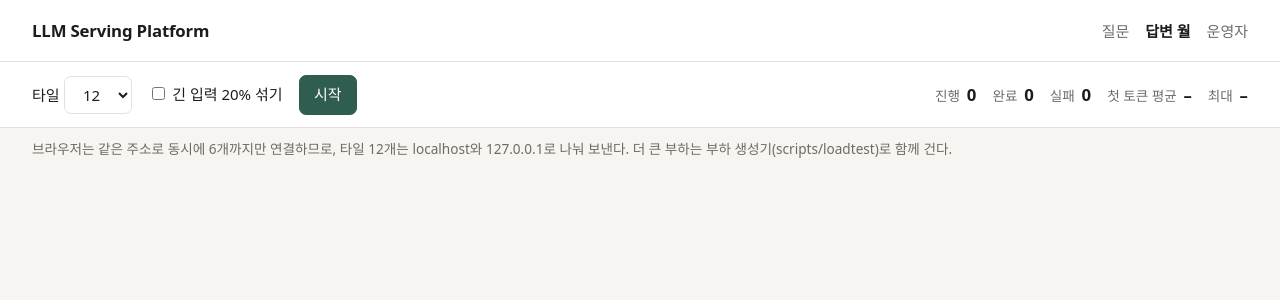
After one commit to JangSwan/boonsan-2-LLM, a Spring Boot app: page /wall.html in a window 1280 px wide. The commit adds this page. Shown: the top 300 px of the page. Run offline with Spring Boot 4, Linux system fonts and the light colour scheme.

Commit message:
[client] feat: 여러 질문의 답이 동시에 흘러나오는 답변 월 시연 화면
wall.html: 타일 6~12개가 서로 다른 질문을 보내고 순번 안내·첫 토큰·답변을 함께 보여 준다.
브라우저의 주소당 연결 6개 제한을 피하려고 localhost와 127.0.0.1로 나눠 보낸다. EA 화면이 아닌 시연 도구다.

Co-Authored-By: Claude Opus 5.5 <noreply@anthropic.com>
Claude-Session: https://claude.ai/code/session_01TWXADWBfafB7xyKZJ4Hnc5

```diff
--- a/client/src/main/resources/static/admin.html
+++ b/client/src/main/resources/static/admin.html
@@ -13,6 +13,7 @@
   <h1>LLM Serving Platform</h1>
   <nav>
     <a href="index.html">질문</a>
+    <a href="wall.html">답변 월</a>
     <a href="admin.html" aria-current="page">운영자</a>
   </nav>
 </header>
--- a/client/src/main/resources/static/css/app.css
+++ b/client/src/main/resources/static/css/app.css
@@ -122,6 +122,26 @@ ul#alerts li[data-kind^="recovery"] code { color: var(--accent); }
 
 .wide { grid-column: 1 / -1; }
 
+/* 답변 월 (시연 도구) */
+.wall-bar { display: flex; gap: 1rem; align-items: center; flex-wrap: wrap; padding: 0.8rem 2rem; background: var(--panel); border-bottom: 1px solid var(--line); }
+.wall-bar .spacer { flex: 1; }
+.wall-stat { color: var(--muted); font-size: 0.85rem; }
+.wall-stat b { color: var(--ink); font-variant-numeric: tabular-nums; font-size: 1.05rem; margin-left: 0.2rem; }
+.wall-note { padding: 0 2rem; margin: 0.6rem 0 0; }
+.wall { display: grid; grid-template-columns: repeat(auto-fill, minmax(320px, 1fr)); gap: 0.8rem; padding: 0.8rem 2rem 2rem; }
+.tile { background: var(--panel); border: 1px solid var(--line); border-top: 3px solid var(--line); border-radius: 10px; padding: 0.7rem 0.85rem; display: flex; flex-direction: column; height: 15rem; }
+.tile header { display: flex; gap: 0.5rem; align-items: baseline; padding: 0; border: 0; background: none; }
+.tile .q { font-size: 0.88rem; flex: 1; overflow: hidden; text-overflow: ellipsis; white-space: nowrap; }
+.tile .st { font-size: 0.75rem; font-weight: 600; color: var(--muted); white-space: nowrap; }
+.tile .a { flex: 1; overflow: auto; white-space: pre-wrap; font-size: 0.88rem; margin: 0.45rem 0; }
+.tile .m { font-family: var(--mono); font-size: 0.7rem; color: var(--muted); }
+.tile[data-kind=pending] { border-top-color: var(--warn); }
+.tile[data-kind=pending] .st { color: var(--warn); }
+.tile[data-kind=streaming] { border-top-color: var(--accent); }
+.tile[data-kind=streaming] .st { color: var(--accent); }
+.tile[data-kind=failed] { border-top-color: var(--bad); }
+.tile[data-kind=failed] .st, .tile[data-kind=failed] .a { color: var(--bad); }
+
 @media (max-width: 800px) {
   main.two { grid-template-columns: 1fr; }
   .stats { grid-template-columns: repeat(2, 1fr); }
--- a/client/src/main/resources/static/index.html
+++ b/client/src/main/resources/static/index.html
@@ -14,6 +14,7 @@
   <h1>LLM Serving Platform</h1>
   <nav>
     <a href="index.html" aria-current="page">질문</a>
+    <a href="wall.html">답변 월</a>
     <a href="admin.html">운영자</a>
   </nav>
 </header>
--- /dev/null
+++ b/client/src/main/resources/static/js/AnswerWall.js
@@ -0,0 +1,212 @@
+/**
+ * 답변 월 (시연 도구, EA 화면 아님): 타일마다 서로 다른 질문을 보내고, 순번 안내 → 첫 토큰 → 답변이
+ * 동시에 흘러나오는 모습을 보여 준다. 답이 끝나면 잠시 뒤 다음 질문을 보낸다. 업무 판단은 하지 않는다.
+ */
+const WALL_QUESTIONS = [
+  '대한민국의 수도는 어디이고, 그 도시의 특징을 두 문장으로 알려줘.',
+  '사과와 배의 차이를 세 가지로 정리해줘.',
+  '17 곱하기 23은 얼마야? 계산 과정도 보여줘.',
+  '좋은 아침 습관 세 가지를 추천해줘.',
+  '파이썬과 자바의 차이를 짧게 설명해줘.',
+  '고양이가 상자를 좋아하는 이유를 설명해줘.',
+  '비가 오는 날 실내에서 할 수 있는 활동 다섯 가지를 알려줘.',
+  '광합성을 초등학생에게 설명하듯 말해줘.',
+  '소프트웨어 아키텍처에서 품질 속성이 무엇인지 설명해줘.',
+  '큐(queue)와 스택(stack)의 차이를 예시와 함께 알려줘.',
+  '지구에서 달까지의 거리는 대략 얼마야?',
+  '시험 전날 효과적으로 복습하는 방법을 알려줘.',
+  '김치찌개를 맛있게 끓이는 요령을 세 가지 알려줘.',
+  'HTTP와 HTTPS의 차이를 한 문단으로 설명해줘.',
+  '봄, 여름, 가을, 겨울을 각각 한 단어로 표현해줘.',
+  '1부터 10까지 더하면 얼마야?',
+  '운동을 꾸준히 하는 팁을 알려줘.',
+  '로드 밸런서가 하는 일을 쉽게 설명해줘.',
+  '바다가 파란 이유를 설명해줘.',
+  '영어 공부를 시작하는 사람에게 조언 한마디 해줘.',
+  '캐시(cache)가 무엇인지 비유를 들어 설명해줘.',
+  '여행 짐을 쌀 때 빠뜨리기 쉬운 물건을 알려줘.',
+  '"감사합니다"를 영어, 일본어, 중국어로 알려줘.',
+  '좋은 팀 프로젝트 회의를 위한 규칙 세 가지를 제안해줘.',
+  '컴퓨터의 CPU와 GPU는 어떻게 다른지 설명해줘.',
+  '하루에 물을 얼마나 마시는 게 좋은지 알려줘.',
+  '짧은 응원 메시지를 하나 써줘.',
+  '장애 복구 시간(RTO)이 무엇인지 설명해줘.',
+  '책을 빨리 읽는 방법이 있을까?',
+  '3, 5, 8, 13 다음 숫자는 무엇이고 왜 그런지 알려줘.',
+  '가을에 가볼 만한 국내 여행지를 세 곳 추천해줘.',
+  '대기열(queue)에서 순번을 안내하는 것이 왜 중요한지 설명해줘.',
+];
+
+/** 보고서의 긴 입력(약 4,000토큰): 대화 누적·문서 붙여넣기를 흉내 낸 본문 */
+const WALL_LONG = '다음은 지난 회의 기록입니다. 서비스 이용자가 늘면서 응답 지연과 대기열 관리가 중요해졌고, '
+  .repeat(90) + '\n위 기록을 세 문장으로 요약해줘.';
+
+class AnswerTile {
+  constructor(wall, index, baseUrl) {
+    this.wall = wall;
+    this.index = index;
+    this.el = document.createElement('article');
+    this.el.className = 'tile';
+    this.el.innerHTML = '<header><b class="q"></b><span class="st"></span></header><div class="a"></div><footer class="m"></footer>';
+    this.q = this.el.querySelector('.q');
+    this.st = this.el.querySelector('.st');
+    this.a = this.el.querySelector('.a');
+    this.m = this.el.querySelector('.m');
+    this.host = new URL(baseUrl).host;
+    this.sse = new SseClient(baseUrl, (e) => this.onEvent(e));
+    this.round = 0;
+  }
+
+  async run() {
+    while (this.wall.running) {
+      const long = this.wall.mixLong.checked && Math.random() < 0.2;
+      const question = long ? WALL_LONG : WALL_QUESTIONS[(this.index * 7 + this.round++) % WALL_QUESTIONS.length];
+      await this.ask(question, long);
+      if (this.wall.running) await new Promise((r) => setTimeout(r, 1500));
+    }
+  }
+
+  async ask(question, long) {
+    this.q.textContent = long ? `[긴 입력 약 4,000토큰] ${question.slice(-16)}` : question;
+    this.a.textContent = '';
+    this.el.dataset.kind = 'pending';
+    this.setStatus('접수 중');
+    this.started = performance.now();
+    this.first = null;
+    this.tokens = 0;
+    this.requestId = '';
+    this.closed = false;
+    this.wall.change('running', +1);
+    try {
+      await this.sse.open(question);
+      if (!this.closed) this.end('연결 닫힘', 'failed');
+    } catch (e) {
+      if (!this.closed) this.end('연결 실패', 'failed');
+    }
+  }
+
+  onEvent(event) {
+    if (event.name === 'position') {
+      this.setStatus(`대기 ${event.data.position}번째`);
+    } else if (event.name === 'token') {
+      const c = event.data;
+      if (this.first === null) {
+        this.first = performance.now() - this.started;
+        this.requestId = c.requestId.slice(0, 8);
+        this.el.dataset.kind = 'streaming';
+        this.setStatus('생성 중');
+        this.wall.recordFirst(this.first);
+      }
+      this.tokens += 1;
+      this.a.textContent += c.token;
+      this.a.scrollTop = this.a.scrollHeight;
+      this.meta();
+      if (c.isLast) this.end('완료', 'done');
+    } else if (event.name === 'failure') {
+      this.a.textContent = event.data.message || '요청을 처리하지 못했습니다.';
+      this.end('실패', 'failed');
+    }
+  }
+
+  end(text, kind) {
+    if (this.closed) return;
+    this.closed = true;
+    this.sse.close();
+    this.el.dataset.kind = kind;
+    this.setStatus(text);
+    this.meta();
+    this.wall.change('running', -1);
+    if (kind !== 'stopped') this.wall.change(kind === 'done' ? 'done' : 'failed', +1);
+  }
+
+  meta() {
+    const first = this.first === null ? '–' : `${(this.first / 1000).toFixed(2)}초`;
+    this.m.textContent = `#${this.index + 1} · ${this.host} · 요청 ${this.requestId || '–'} · 첫 토큰 ${first} · 토큰 ${this.tokens}`;
+  }
+
+  setStatus(text) {
+    this.st.textContent = text;
+  }
+}
+
+class AnswerWall {
+  constructor(root) {
+    this.root = root;
+    this.grid = root.querySelector('#wall');
+    this.mixLong = root.querySelector('#mix-long');
+    this.startButton = root.querySelector('#start');
+    this.stopButton = root.querySelector('#stop');
+    this.counts = { running: 0, done: 0, failed: 0 };
+    this.firsts = [];
+    this.running = false;
+    this.startButton.addEventListener('click', () => this.start());
+    this.stopButton.addEventListener('click', () => this.stop());
+  }
+
+  /** 같은 주소로는 브라우저가 6개까지만 동시에 연결하므로 localhost와 127.0.0.1로 나눈다. */
+  baseUrls() {
+    const base = new URL(window.LLM_CONFIG.frontGatewayUrl);
+    const alt = new URL(base);
+    if (base.hostname === 'localhost') alt.hostname = '127.0.0.1';
+    else if (base.hostname === '127.0.0.1') alt.hostname = 'localhost';
+    return [base.origin, alt.origin];
+  }
+
+  start() {
+    const n = Number(this.root.querySelector('#tiles').value);
+    const urls = this.baseUrls();
+    this.grid.innerHTML = '';
+    this.counts = { running: 0, done: 0, failed: 0 };
+    this.firsts = [];
+    this.render();
+    this.running = true;
+    this.startButton.hidden = true;
+    this.stopButton.hidden = false;
+    this.tiles = Array.from({ length: n }, (_, i) => new AnswerTile(this, i, urls[i < 6 ? 0 : 1]));
+    this.tiles.forEach((t, i) => {
+      this.grid.appendChild(t.el);
+      setTimeout(() => t.run(), i * 150);
+    });
+  }
+
+  stop() {
+    this.running = false;
+    this.startButton.hidden = false;
+    this.stopButton.hidden = true;
+    (this.tiles || []).forEach((t) => t.end('멈춤', 'stopped'));
+  }
+
+  change(key, delta) {
+    this.counts[key] += delta;
+    this.render();
+  }
+
+  recordFirst(ms) {
+    this.firsts.push(ms);
+    this.render();
+  }
+
+  render() {
+    const $ = (id) => this.root.querySelector(id);
+    $('#s-running').textContent = this.counts.running;
+    $('#s-done').textContent = this.counts.done;
+    $('#s-failed').textContent = this.counts.failed;
+    if (this.firsts.length) {
+      const avg = this.firsts.reduce((a, b) => a + b, 0) / this.firsts.length;
+      $('#s-avg').textContent = `${(avg / 1000).toFixed(2)}초`;
+      $('#s-max').textContent = `${(Math.max(...this.firsts) / 1000).toFixed(2)}초`;
+    } else {
+      $('#s-avg').textContent = '–';
+      $('#s-max').textContent = '–';
+    }
+  }
+}
+
+window.addEventListener('DOMContentLoaded', () => {
+  const wall = new AnswerWall(document);
+  // 시연용 바로 시작: wall.html?start&tiles=12&long
+  const p = new URLSearchParams(location.search);
+  if (p.has('tiles')) document.querySelector('#tiles').value = p.get('tiles');
+  if (p.has('long')) wall.mixLong.checked = true;
+  if (p.has('start')) wall.start();
+});
--- /dev/null
+++ b/client/src/main/resources/static/wall.html
@@ -0,0 +1,39 @@
+<!DOCTYPE html>
+<html lang="ko">
+<head>
+  <meta charset="utf-8">
+  <meta name="viewport" content="width=device-width, initial-scale=1">
+  <title>답변 월 (시연)</title>
+  <link rel="stylesheet" href="css/app.css">
+  <script src="js/config.js"></script>
+  <script src="js/SseClient.js"></script>
+  <script src="js/AnswerWall.js"></script>
+</head>
+<body>
+<header>
+  <h1>LLM Serving Platform</h1>
+  <nav>
+    <a href="index.html">질문</a>
+    <a href="wall.html" aria-current="page">답변 월</a>
+    <a href="admin.html">운영자</a>
+  </nav>
+</header>
+<!-- 시연 도구: 여러 질문을 동시에 보내 각자 다른 답이 흘러나오는 모습을 보여 준다. EA 화면이 아니며 업무 판단을 하지 않는다. -->
+<div class="wall-bar">
+  <label>타일 <select id="tiles">
+    <option>6</option><option selected>12</option>
+  </select></label>
+  <label><input type="checkbox" id="mix-long"> 긴 입력 20% 섞기</label>
+  <button type="button" id="start" class="primary">시작</button>
+  <button type="button" id="stop" hidden>멈춤</button>
+  <span class="spacer"></span>
+  <span class="wall-stat">진행 <b id="s-running">0</b></span>
+  <span class="wall-stat">완료 <b id="s-done">0</b></span>
+  <span class="wall-stat">실패 <b id="s-failed">0</b></span>
+  <span class="wall-stat">첫 토큰 평균 <b id="s-avg">–</b></span>
+  <span class="wall-stat">최대 <b id="s-max">–</b></span>
+</div>
+<p class="wall-note muted">브라우저는 같은 주소로 동시에 6개까지만 연결하므로, 타일 12개는 localhost와 127.0.0.1로 나눠 보낸다. 더 큰 부하는 부하 생성기(scripts/loadtest)로 함께 건다.</p>
+<div id="wall" class="wall"></div>
+</body>
+</html>
```
Also changed, not shown: README.md.
